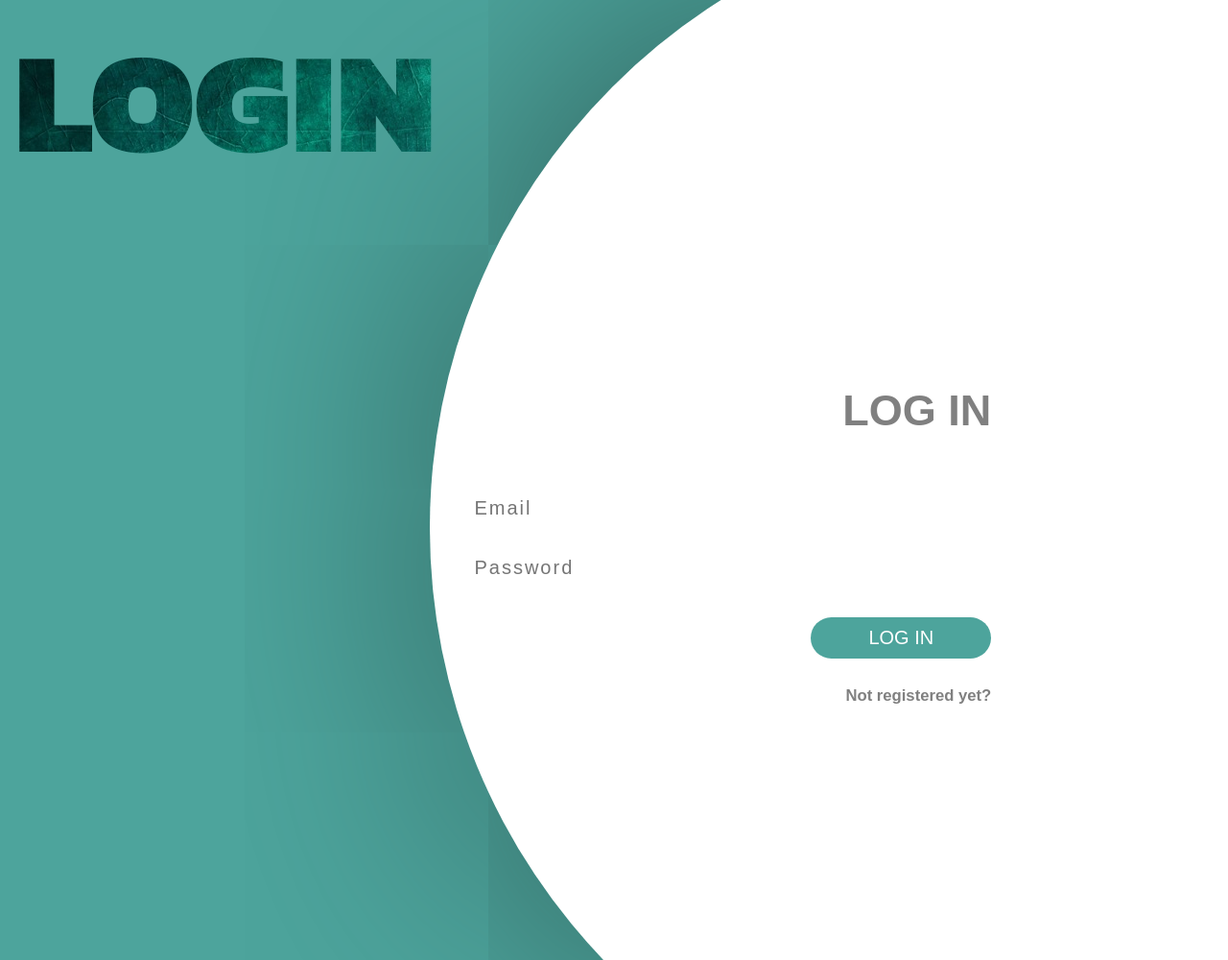
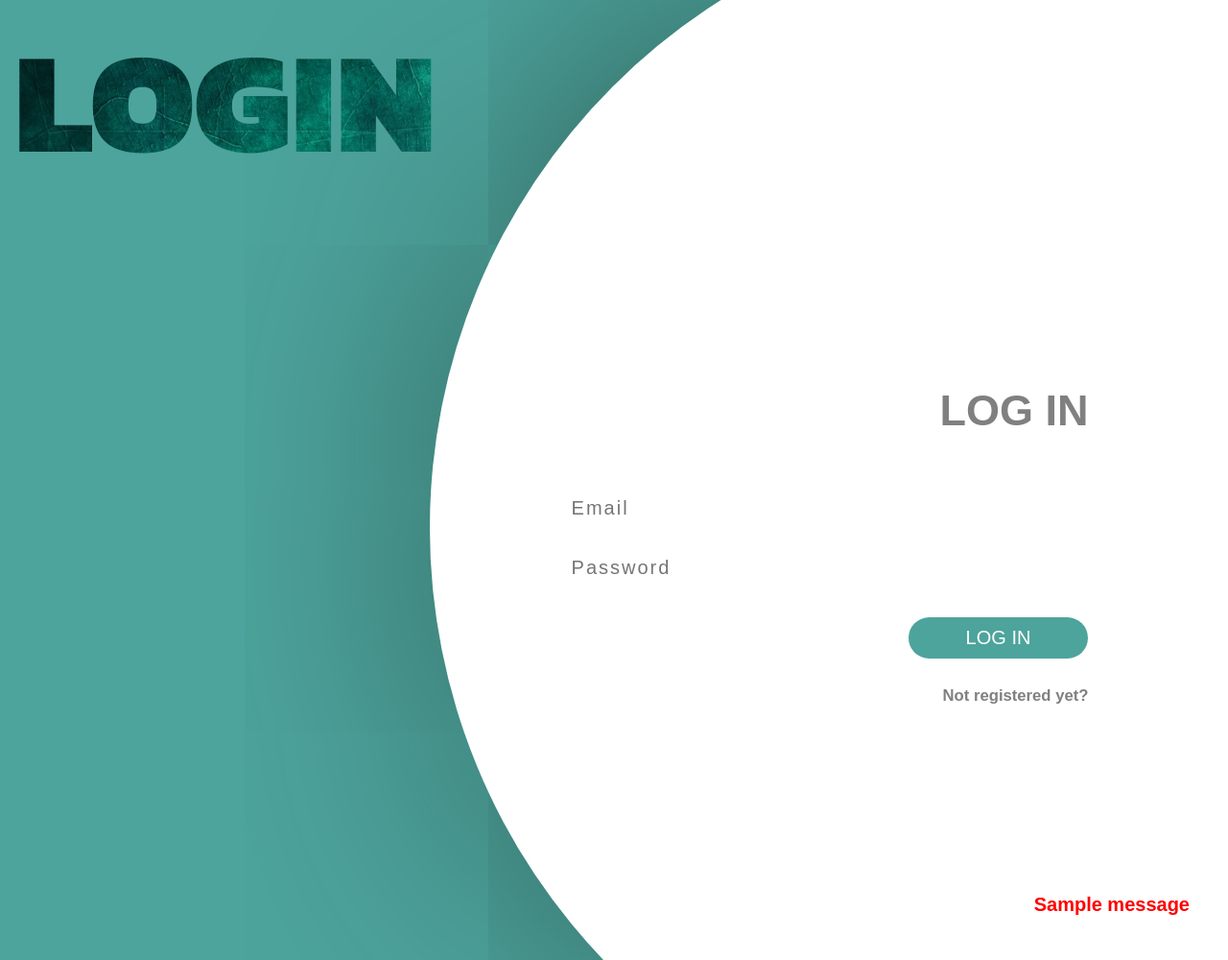
Before and after one commit to var-co-jp/hackathon-begginers-sample, a Flask app: page /login in a window 1280 px wide. Shown: the whole page at 96% size. Run offline with Flask 2, Linux system fonts and the light colour scheme; tables that the repository leaves empty hold one stand-in row (values such as "Sample post"); one stand-in notice (Sample message) is shown; some web fonts are replaced.

Commit message:
[fix] エラー文表示

```diff
--- a/static/css/registration.css
+++ b/static/css/registration.css
@@ -98,7 +98,6 @@ button {
   color: grey;
   line-height: 45px;
   font-size: smaller;
-  /* margin-top: 2rem; */
   padding-bottom: 1px;
 }
 
@@ -112,11 +111,11 @@ button {
   line-height: 40px;
   margin-top: 0;
   position: fixed;
-  right: 20px;
+  right: 40px;
   bottom: 20px;
-  /* width: 100%; */
   text-align: center;
   font-size: 18px;
+  color: red;
 }
 
 @media only screen and (min-width: 640px) and (max-width: 1023px) {
--- a/templates/registration/login.html
+++ b/templates/registration/login.html
@@ -7,20 +7,20 @@
     <div class="half-circle green">
       <form class="registration-form" method="post">
         <h1 class="registration-title">LOG IN</h1>
-        <input type="text" placeholder="Email" name='email'/>
-        <input type="password" placeholder="Password" name='password'/>
+        <input type="text" placeholder="Email" name="email" />
+        <input type="password" placeholder="Password" name="password" />
         <button class="green">LOG IN</button>
-        <a class="switch-register-mode" href="{{ url_for('signup') }}"
-          >Not registered yet?</a
-        >
-      </form>
-      {% with messages = get_flashed_messages() %} {% if messages %}
-        <ul class=“flashes”>
+        {% with messages = get_flashed_messages() %} {% if messages %}
+        <ul class="flashes">
           {% for message in messages %}
           <li>{{ message }}</li>
           {% endfor %}
         </ul>
         {% endif %} {% endwith %}
+        <a class="switch-register-mode" href="{{ url_for('signup') }}">
+          Not registered yet?
+        </a>
+      </form>
     </div>
   </div>
 </div>
```
